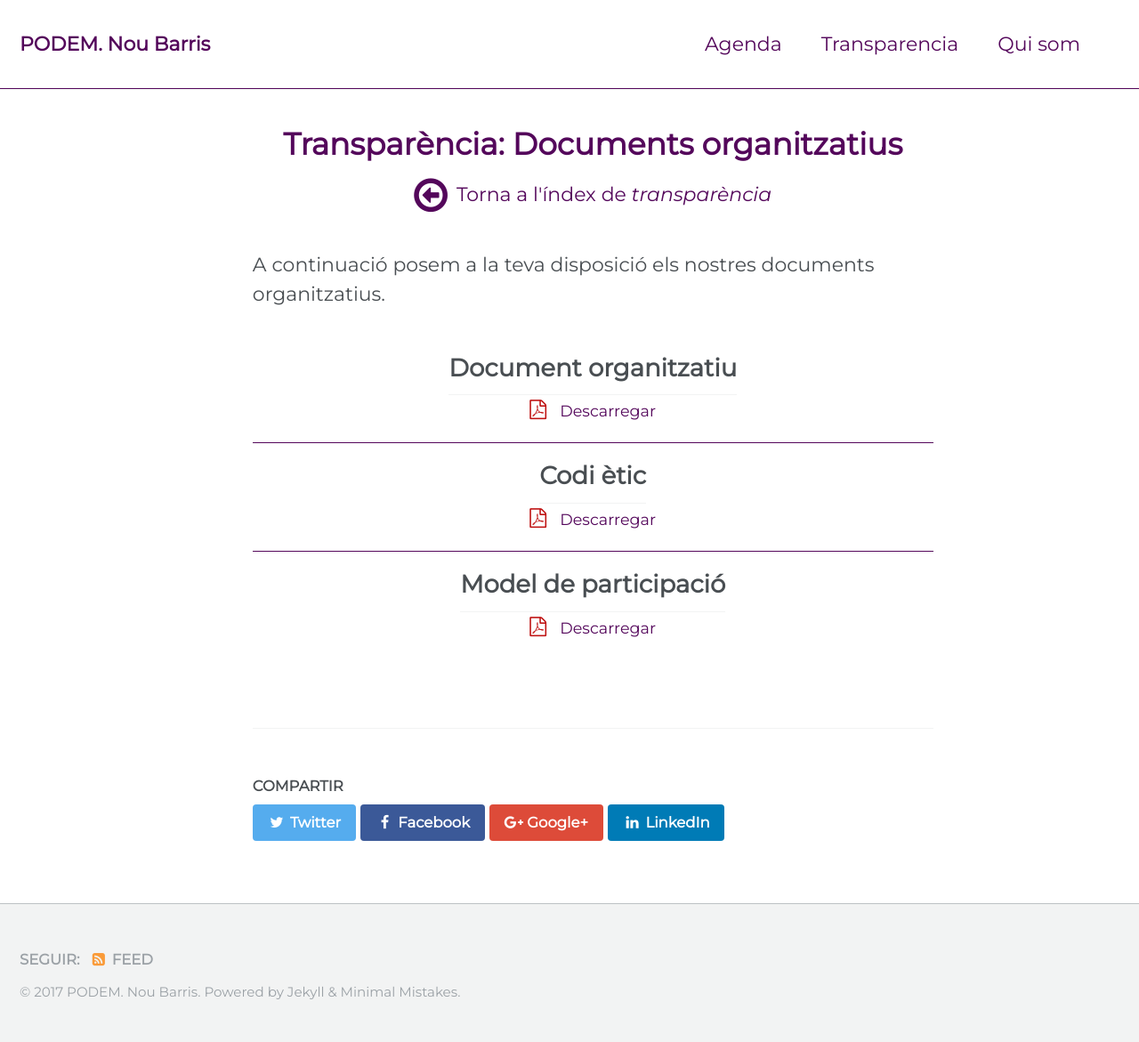
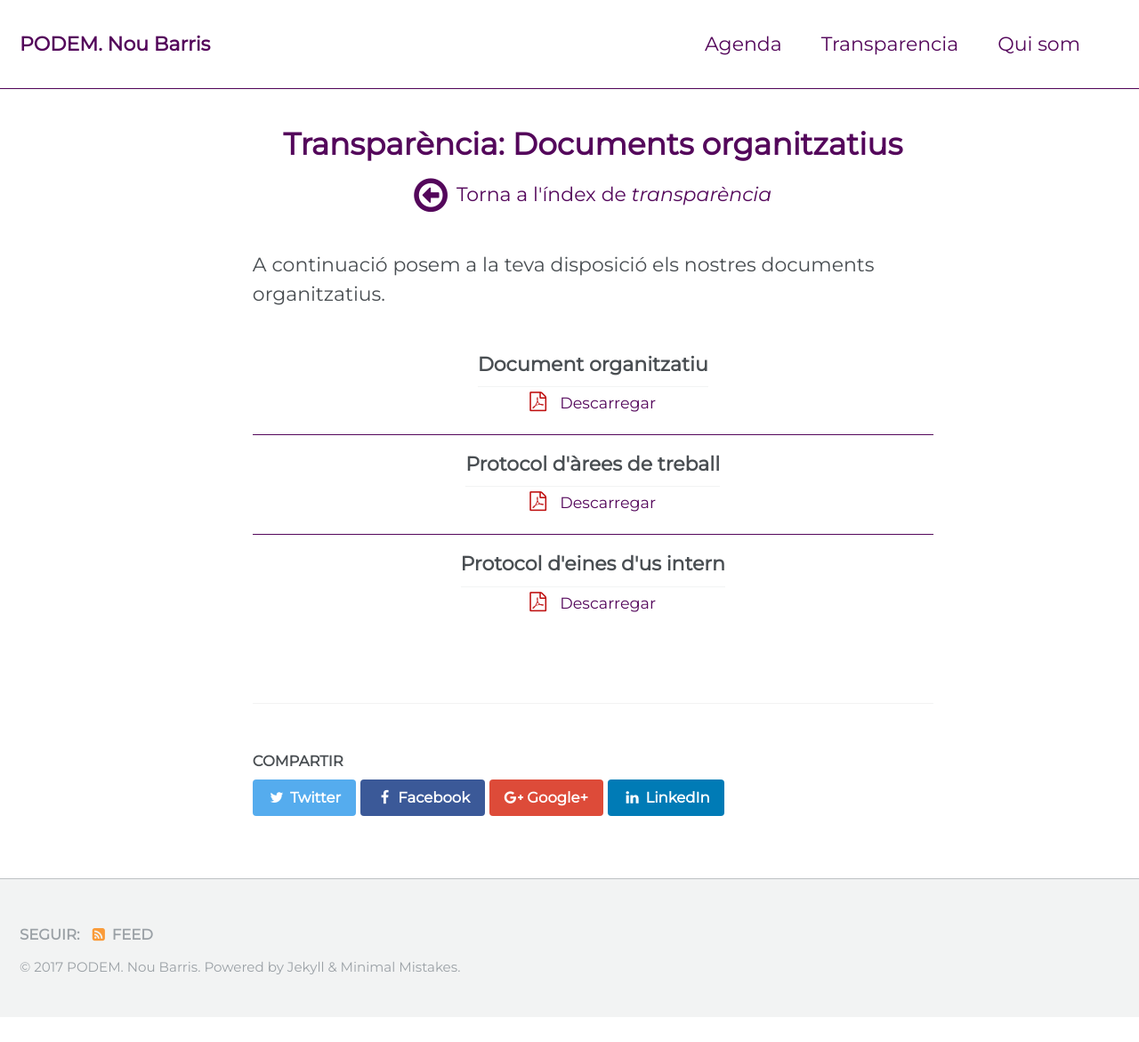
Before and after one commit to podemnoubarris/podemnoubarris.github.io, a Jekyll site: the page built from _pages/transparencia-documentos.html, in a window 1280 px wide. Shown: the whole page at 89% size. Built offline with Jekyll 4.4.1, drawn with Linux system fonts in a browser that asks for light colours; after the commit the page ends 1143 px from its top, so only the background shows below that.

Commit message:
Publicación de documentos organizativos

```diff
--- a/_data/transparencia/documentos.yml
+++ b/_data/transparencia/documentos.yml
@@ -1,6 +1,6 @@
 - title: Document organitzatiu
-  file: /x.pdf
-- title: Codi ètic
-  file: /y.pdf
-- title: Model de participació
-  file: /z.pdf
+  url: cercle-podem-podemos-nou-barris-document-organitzatiu.pdf
+- title: Protocol d'àrees de treball
+  url: cercle-podem-podemos-nou-barris-protocolo-areas-de-trabajo.pdf
+- title: Protocol d'eines d'us intern
+  url: cercle-podem-podemos-nou-barris-protocolo-herramientas-uso-interno.pdf
--- a/_pages/transparencia-documentos.html
+++ b/_pages/transparencia-documentos.html
@@ -12,7 +12,7 @@ author_profile: false
 {% for doc in site.data.transparencia.documentos %}
     <li>
         <h2>{{ doc.title }}</h2>
-        <a href="{{ doc.file }}"><i class="fa fa-file-pdf-o" aria-hidden="true"></i><span>Descarregar</a>
+        <a href="/transparencia/documents/{{ doc.url }}" target="_blank"><i class="fa fa-file-pdf-o" aria-hidden="true"></i><span>Descarregar</a>
     </li>
 {% endfor %}
 </ol>
--- a/_sass/podem-nou-barris.scss
+++ b/_sass/podem-nou-barris.scss
@@ -228,6 +228,7 @@ $podemos-color: #54075b;
 
         h2 {
             margin: 0;
+            font-size: 1rem;
         }
 
         a {
```
Also changed, not shown: 3 other files.
